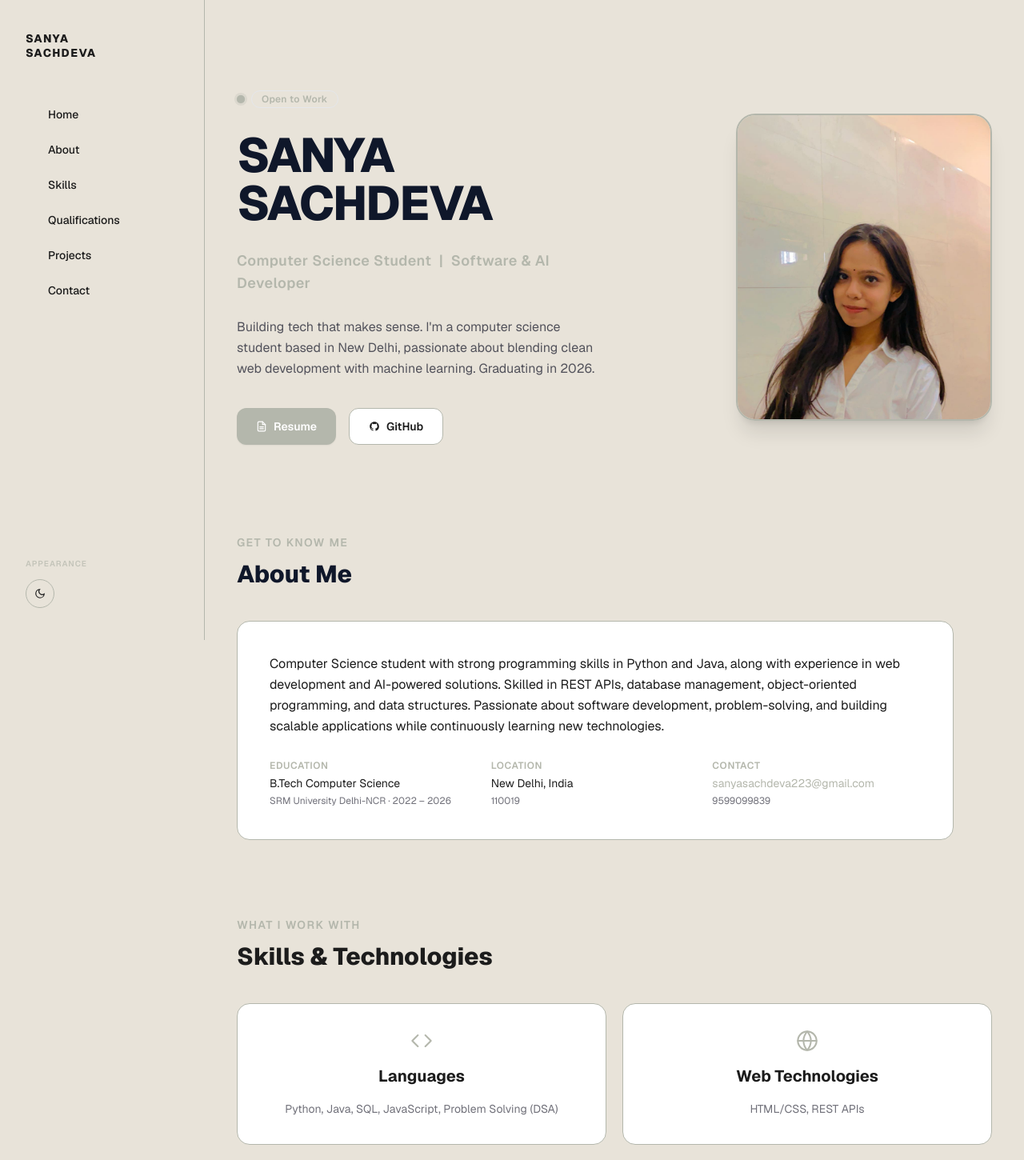
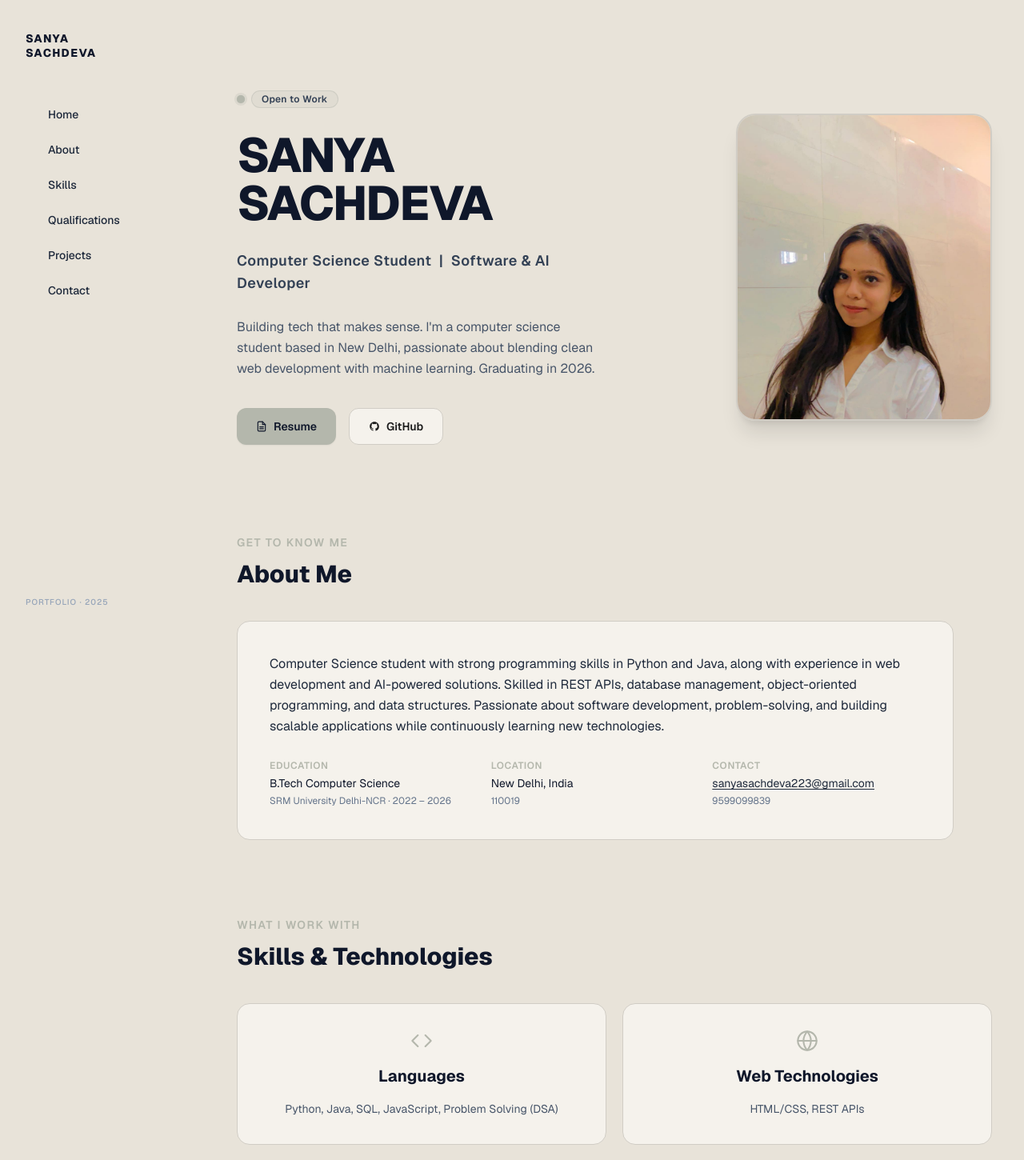
Before and after one commit to sanya1911/Portfolio-Website, a Next.js app: page / in a window 1280 px wide. Shown: the top 1450 px of the page at 80% size. Built offline with nearby package versions, Linux system fonts and the light colour scheme.

Commit message:
Changes in theme

```diff
--- a/app/globals.css
+++ b/app/globals.css
@@ -2,22 +2,14 @@
 @tailwind components;
 @tailwind utilities;
 
+/* ── Single light theme — no dark mode ── */
 :root {
   --background: #e8e3d9;
   --foreground: #1c1c1c;
-  --card: #ffffff;
-  --border: #B4B7AC;
-  --accent: #B4B7AC;
+  --card:       #f5f2ec;
+  --border:     #d1cdc5;
+  --accent:     #B4B7AC;
   --sidebar-bg: #e8e3d9;
-}
-
-.dark {
-  --background: #141414;
-  --foreground: #e8e6e1;
-  --card: #1e1e1e;
-  --border: #2e2e2e;
-  --accent: #B4B7AC;
-  --sidebar-bg: #1a1a1a;
 }
 
 html {
@@ -26,26 +18,17 @@ html {
 
 body {
   background-color: var(--background);
-  color: var(--foreground);
+  color:            var(--foreground);
   font-family: var(--font-geist-sans), Inter, system-ui, sans-serif;
   -webkit-font-smoothing: antialiased;
   -moz-osx-font-smoothing: grayscale;
-  transition: background-color 0.3s ease, color 0.3s ease;
 }
 
-/* Sidebar vertical text (right sidebar email) */
-.vertical-text {
-  writing-mode: vertical-rl;
-  text-orientation: mixed;
-  transform: rotate(180deg);
-}
-
-/* Pulse animation — uses exact accent hex */
+/* Pulse animation for "Open to Work" dot */
 @keyframes pulse-sage {
   0%, 100% { box-shadow: 0 0 0 0 rgba(180, 183, 172, 0.55); }
   70%       { box-shadow: 0 0 0 6px rgba(180, 183, 172, 0); }
 }
-
 .pulse-dot {
   animation: pulse-sage 2s ease-in-out infinite;
 }
--- a/app/layout.tsx
+++ b/app/layout.tsx
@@ -17,8 +17,8 @@ export default function RootLayout({
   children: React.ReactNode;
 }) {
   return (
-    <html lang="en" className={`${GeistSans.variable} ${GeistMono.variable}`} suppressHydrationWarning>
-      <body className="antialiased">
+    <html lang="en" className={`${GeistSans.variable} ${GeistMono.variable}`}>
+      <body className="antialiased bg-[#e8e3d9] text-[#1c1c1c]">
         <ThemeProvider>{children}</ThemeProvider>
       </body>
     </html>
--- a/components/About.tsx
+++ b/components/About.tsx
@@ -13,7 +13,7 @@ export default function About() {
         initial={{ opacity: 0, y: 10 }}
         animate={isInView ? { opacity: 1, y: 0 } : {}}
         transition={{ duration: 0.4 }}
-        className="text-sm font-semibold uppercase tracking-widest text-[var(--accent)] mb-3"
+        className="text-sm font-semibold uppercase tracking-widest text-[#B4B7AC] mb-3"
       >
         Get to know me
       </motion.p>
@@ -21,7 +21,7 @@ export default function About() {
         initial={{ opacity: 0, y: 14 }}
         animate={isInView ? { opacity: 1, y: 0 } : {}}
         transition={{ duration: 0.45, delay: 0.05 }}
-        className="text-3xl font-extrabold text-slate-900 dark:text-white mb-10"
+        className="text-3xl font-extrabold text-slate-900 mb-10"
       >
         About Me
       </motion.h2>
@@ -32,7 +32,7 @@ export default function About() {
         transition={{ duration: 0.55, delay: 0.1, ease: "easeOut" }}
         className="bg-[var(--card)] border border-[var(--border)] rounded-2xl p-8 sm:p-10 space-y-5 max-w-4xl"
       >
-        <p className="text-[var(--foreground)] text-base leading-relaxed">
+        <p className="text-slate-800 text-base leading-relaxed">
           Computer Science student with strong programming skills in Python and Java, along with
           experience in web development and AI-powered solutions. Skilled in REST APIs, database
           management, object-oriented programming, and data structures. Passionate about software
@@ -41,24 +41,24 @@ export default function About() {
         </p>
         <div className="pt-2 grid grid-cols-1 sm:grid-cols-3 gap-4 text-sm">
           <div className="space-y-1">
-            <p className="font-semibold text-[var(--accent)] text-xs uppercase tracking-wider">Education</p>
-            <p className="text-[var(--foreground)]">B.Tech Computer Science</p>
-            <p className="text-zinc-500 dark:text-zinc-400 text-xs">SRM University Delhi-NCR · 2022 – 2026</p>
+            <p className="font-semibold text-[#B4B7AC] text-xs uppercase tracking-wider">Education</p>
+            <p className="text-slate-900">B.Tech Computer Science</p>
+            <p className="text-slate-500 text-xs">SRM University Delhi-NCR · 2022 – 2026</p>
           </div>
           <div className="space-y-1">
-            <p className="font-semibold text-[var(--accent)] text-xs uppercase tracking-wider">Location</p>
-            <p className="text-[var(--foreground)]">New Delhi, India</p>
-            <p className="text-zinc-500 dark:text-zinc-400 text-xs">110019</p>
+            <p className="font-semibold text-[#B4B7AC] text-xs uppercase tracking-wider">Location</p>
+            <p className="text-slate-900">New Delhi, India</p>
+            <p className="text-slate-500 text-xs">110019</p>
           </div>
           <div className="space-y-1">
-            <p className="font-semibold text-[var(--accent)] text-xs uppercase tracking-wider">Contact</p>
+            <p className="font-semibold text-[#B4B7AC] text-xs uppercase tracking-wider">Contact</p>
             <a
               href="mailto:sanyasachdeva223@gmail.com"
-              className="text-[var(--accent)] hover:underline underline-offset-2 transition-colors block truncate"
+              className="text-slate-800 hover:text-[#B4B7AC] underline underline-offset-2 transition-colors block truncate"
             >
               sanyasachdeva223@gmail.com
             </a>
-            <p className="text-zinc-500 dark:text-zinc-400 text-xs">9599099839</p>
+            <p className="text-slate-500 text-xs">9599099839</p>
           </div>
         </div>
       </motion.div>
--- a/components/Hero.tsx
+++ b/components/Hero.tsx
@@ -29,7 +29,7 @@ export default function Hero() {
                 <span className="animate-ping absolute inline-flex h-full w-full rounded-full bg-[#B4B7AC] opacity-60" />
                 <span className="relative inline-flex rounded-full h-2.5 w-2.5 bg-[#B4B7AC] pulse-dot" />
               </span>
-              <span className="text-xs font-semibold text-[var(--accent)] bg-[var(--accent)]/10 border border-[var(--accent)]/40 rounded-full px-3 py-0.5 tracking-wide">
+              <span className="text-xs font-semibold text-slate-700 bg-[#B4B7AC]/15 border border-[#B4B7AC]/40 rounded-full px-3 py-0.5 tracking-wide">
                 Open to Work
               </span>
             </motion.div>
@@ -44,12 +44,12 @@ export default function Hero() {
             </motion.h1>
 
             {/* Role */}
-            <motion.p custom={2} variants={fadeUp} className="text-[var(--accent)] text-lg font-semibold tracking-wide">
+            <motion.p custom={2} variants={fadeUp} className="text-slate-700 text-lg font-semibold tracking-wide">
               Computer Science Student &nbsp;|&nbsp; Software &amp; AI Developer
             </motion.p>
 
             {/* Bio */}
-            <motion.p custom={3} variants={fadeUp} className="text-zinc-600 dark:text-zinc-400 text-base leading-relaxed max-w-lg">
+            <motion.p custom={3} variants={fadeUp} className="text-slate-600 text-base leading-relaxed max-w-lg">
               Building tech that makes sense. I&apos;m a computer science student based in New Delhi,
               passionate about blending clean web development with machine learning. Graduating in 2026.
             </motion.p>
@@ -60,7 +60,7 @@ export default function Hero() {
                 href="/resume.pdf"
                 target="_blank"
                 rel="noopener noreferrer"
-                className="inline-flex items-center gap-2 px-6 py-3 bg-[var(--accent)] hover:opacity-90 text-white text-sm font-semibold rounded-xl transition-opacity shadow-sm"
+                className="inline-flex items-center gap-2 px-6 py-3 bg-[#B4B7AC] hover:opacity-90 text-slate-900 text-sm font-semibold rounded-xl transition-opacity shadow-sm"
               >
                 <svg width="14" height="14" viewBox="0 0 24 24" fill="none" stroke="currentColor" strokeWidth="2" strokeLinecap="round" strokeLinejoin="round" aria-hidden="true">
                   <path d="M14 2H6a2 2 0 0 0-2 2v16a2 2 0 0 0 2 2h12a2 2 0 0 0 2-2V8z" />
--- a/components/Nav.tsx
+++ b/components/Nav.tsx
@@ -2,7 +2,6 @@
 
 import { useState } from "react";
 import { motion, AnimatePresence } from "framer-motion";
-import { useTheme } from "./ThemeProvider";
 
 const links = [
   { label: "Home",           href: "#home" },
@@ -13,38 +12,10 @@ const links = [
   { label: "Contact",        href: "#contact" },
 ];
 
-function ThemeToggle({ compact = false }: { compact?: boolean }) {
-  const { theme, toggle } = useTheme();
-  return (
-    <button
-      onClick={toggle}
-      aria-label={theme === "dark" ? "Switch to light mode" : "Switch to dark mode"}
-      className={`flex items-center justify-center rounded-full border border-[var(--accent)] text-[var(--foreground)] hover:bg-[var(--accent)] hover:text-white transition-colors ${
-        compact ? "w-8 h-8" : "w-9 h-9"
-      }`}
-    >
-      {theme === "dark" ? (
-        /* Sun icon */
-        <svg width={compact ? 14 : 15} height={compact ? 14 : 15} viewBox="0 0 24 24" fill="none" stroke="currentColor" strokeWidth="2" strokeLinecap="round">
-          <circle cx="12" cy="12" r="5" />
-          <line x1="12" y1="1"  x2="12" y2="3"  />
-          <line x1="12" y1="21" x2="12" y2="23" />
-          <line x1="4.22" y1="4.22"   x2="5.64" y2="5.64"   />
-          <line x1="18.36" y1="18.36" x2="19.78" y2="19.78" />
-          <line x1="1"  y1="12" x2="3"  y2="12" />
-          <line x1="21" y1="12" x2="23" y2="12" />
-          <line x1="4.22" y1="19.78"  x2="5.64" y2="18.36"  />
-          <line x1="18.36" y1="5.64"  x2="19.78" y2="4.22"  />
-        </svg>
-      ) : (
-        /* Moon icon */
-        <svg width={compact ? 13 : 14} height={compact ? 13 : 14} viewBox="0 0 24 24" fill="none" stroke="currentColor" strokeWidth="2" strokeLinecap="round">
-          <path d="M21 12.79A9 9 0 1 1 11.21 3 7 7 0 0 0 21 12.79z" />
-        </svg>
-      )}
-    </button>
-  );
-}
+const SIDEBAR_STYLE: React.CSSProperties = {
+  backgroundColor: "#e8e3d9",
+  // No border — seamless blend with main content
+};
 
 export default function Nav() {
   const [mobileOpen, setMobileOpen] = useState(false);
@@ -55,15 +26,33 @@ export default function Nav() {
     if (el) el.scrollIntoView({ behavior: "smooth" });
   };
 
+  const NavLinks = () => (
+    <ul className="space-y-1">
+      {links.map((link) => (
+        <li key={link.href}>
+          <a
+            href={link.href}
+            onClick={(e) => { e.preventDefault(); handleClick(link.href); }}
+            className="group flex items-center gap-3 py-2.5 px-3 rounded-lg text-sm font-medium text-slate-800 hover:text-[#B4B7AC] transition-colors"
+          >
+            {/* Hover accent bar */}
+            <span
+              className="block w-1 h-4 rounded-full bg-transparent group-hover:bg-[#B4B7AC] transition-colors shrink-0"
+              aria-hidden="true"
+            />
+            {link.label}
+          </a>
+        </li>
+      ))}
+    </ul>
+  );
+
   return (
     <>
-      {/* ─── DESKTOP: fixed left vertical sidebar ─────────────────────────── */}
+      {/* ── DESKTOP: fixed left vertical sidebar (no border) ── */}
       <aside
         className="hidden lg:flex fixed left-0 top-0 h-screen w-64 z-50 flex-col justify-between py-10 px-8"
-        style={{
-          backgroundColor: "var(--sidebar-bg)",
-          borderRight: "1px solid var(--accent)",
-        }}
+        style={SIDEBAR_STYLE}
         aria-label="Main navigation"
       >
         {/* Top: name */}
@@ -71,63 +60,33 @@ export default function Nav() {
           <a
             href="#home"
             onClick={(e) => { e.preventDefault(); handleClick("#home"); }}
-            className="block font-extrabold text-sm tracking-widest uppercase text-[var(--foreground)] hover:text-[var(--accent)] transition-colors leading-tight mb-12"
+            className="block font-extrabold text-sm tracking-widest uppercase text-slate-900 hover:text-[#B4B7AC] transition-colors leading-tight mb-12"
           >
             SANYA<br />SACHDEVA
           </a>
-
-          {/* Nav links */}
-          <nav>
-            <ul className="space-y-1">
-              {links.map((link) => (
-                <li key={link.href}>
-                  <a
-                    href={link.href}
-                    onClick={(e) => { e.preventDefault(); handleClick(link.href); }}
-                    className="group flex items-center gap-3 py-2.5 px-3 rounded-lg text-sm font-medium text-[var(--foreground)] hover:text-[var(--accent)] hover:bg-[var(--accent)]/10 transition-all"
-                  >
-                    {/* Active-state bar */}
-                    <span
-                      className="block w-1 h-4 rounded-full bg-transparent group-hover:bg-[var(--accent)] transition-colors"
-                      aria-hidden="true"
-                    />
-                    {link.label}
-                  </a>
-                </li>
-              ))}
-            </ul>
+          <nav aria-label="Primary navigation">
+            <NavLinks />
           </nav>
         </div>
 
-        {/* Bottom: theme toggle */}
-        <div className="flex flex-col gap-3">
-          <p className="text-[10px] uppercase tracking-widest text-[var(--accent)] font-semibold opacity-70">
-            Appearance
+        {/* Bottom: subtle branding line only */}
+        <p className="text-[10px] uppercase tracking-widest text-slate-400 font-medium">
+          Portfolio · 2025
         </p>
-          <ThemeToggle />
-        </div>
       </aside>
 
-      {/* ─── MOBILE: top bar + slide-in drawer ────────────────────────────── */}
+      {/* ── MOBILE: slim top bar ── */}
       <header
         className="lg:hidden fixed top-0 left-0 right-0 z-50 h-14 flex items-center justify-between px-5"
-        style={{
-          backgroundColor: "var(--sidebar-bg)",
-          borderBottom: "1px solid var(--accent)",
-        }}
+        style={SIDEBAR_STYLE}
       >
-        {/* Name */}
         <a
           href="#home"
           onClick={(e) => { e.preventDefault(); handleClick("#home"); }}
-          className="font-extrabold text-xs tracking-widest uppercase text-[var(--foreground)]"
+          className="font-extrabold text-xs tracking-widest uppercase text-slate-900"
         >
           SANYA SACHDEVA
         </a>
-
-        {/* Right controls */}
-        <div className="flex items-center gap-3">
-          <ThemeToggle compact />
 
         {/* Hamburger */}
         <button
@@ -135,29 +94,25 @@ export default function Nav() {
           onClick={() => setMobileOpen((v) => !v)}
           className="w-8 h-8 flex flex-col items-center justify-center gap-1.5"
         >
-            <span className={`block w-5 h-0.5 bg-[var(--foreground)] transition-transform duration-200 ${mobileOpen ? "translate-y-2 rotate-45" : ""}`} />
-            <span className={`block w-5 h-0.5 bg-[var(--foreground)] transition-opacity duration-200 ${mobileOpen ? "opacity-0" : ""}`} />
-            <span className={`block w-5 h-0.5 bg-[var(--foreground)] transition-transform duration-200 ${mobileOpen ? "-translate-y-2 -rotate-45" : ""}`} />
+          <span className={`block w-5 h-0.5 bg-slate-700 transition-transform duration-200 ${mobileOpen ? "translate-y-2 rotate-45" : ""}`} />
+          <span className={`block w-5 h-0.5 bg-slate-700 transition-opacity duration-200 ${mobileOpen ? "opacity-0" : ""}`} />
+          <span className={`block w-5 h-0.5 bg-slate-700 transition-transform duration-200 ${mobileOpen ? "-translate-y-2 -rotate-45" : ""}`} />
         </button>
-        </div>
       </header>
 
-      {/* Mobile overlay drawer */}
+      {/* Mobile slide-in drawer */}
       <AnimatePresence>
         {mobileOpen && (
           <>
-            {/* Backdrop */}
             <motion.div
               key="backdrop"
               initial={{ opacity: 0 }}
               animate={{ opacity: 1 }}
               exit={{ opacity: 0 }}
               transition={{ duration: 0.2 }}
-              className="lg:hidden fixed inset-0 z-40 bg-black/40"
+              className="lg:hidden fixed inset-0 z-40 bg-black/30"
               onClick={() => setMobileOpen(false)}
             />
-
-            {/* Drawer */}
             <motion.nav
               key="drawer"
               initial={{ x: "-100%" }}
@@ -165,35 +120,18 @@ export default function Nav() {
               exit={{ x: "-100%" }}
               transition={{ duration: 0.25, ease: "easeOut" }}
               className="lg:hidden fixed left-0 top-0 h-full w-64 z-50 flex flex-col justify-between py-10 px-8"
-              style={{
-                backgroundColor: "var(--sidebar-bg)",
-                borderRight: "1px solid var(--accent)",
-              }}
+              style={SIDEBAR_STYLE}
               aria-label="Mobile navigation"
             >
               <div>
-                <p className="font-extrabold text-sm tracking-widest uppercase text-[var(--foreground)] mb-10">
+                <p className="font-extrabold text-sm tracking-widest uppercase text-slate-900 mb-10">
                   SANYA<br />SACHDEVA
                 </p>
-                <ul className="space-y-1">
-                  {links.map((link) => (
-                    <li key={link.href}>
-                      <a
-                        href={link.href}
-                        onClick={(e) => { e.preventDefault(); handleClick(link.href); }}
-                        className="group flex items-center gap-3 py-2.5 px-3 rounded-lg text-sm font-medium text-[var(--foreground)] hover:text-[var(--accent)] hover:bg-[var(--accent)]/10 transition-all"
-                      >
-                        <span className="block w-1 h-4 rounded-full bg-transparent group-hover:bg-[var(--accent)] transition-colors" aria-hidden="true" />
-                        {link.label}
-                      </a>
-                    </li>
-                  ))}
-                </ul>
+                <NavLinks />
               </div>
-              <div className="flex flex-col gap-3">
-                <p className="text-[10px] uppercase tracking-widest text-[var(--accent)] font-semibold opacity-70">Appearance</p>
-                <ThemeToggle />
-              </div>
+              <p className="text-[10px] uppercase tracking-widest text-slate-400 font-medium">
+                Portfolio · 2025
+              </p>
             </motion.nav>
           </>
         )}
--- a/components/Skills.tsx
+++ b/components/Skills.tsx
@@ -61,7 +61,7 @@ export default function Skills() {
         initial={{ opacity: 0, y: 10 }}
         animate={isInView ? { opacity: 1, y: 0 } : {}}
         transition={{ duration: 0.4 }}
-        className="text-sm font-semibold uppercase tracking-widest text-[var(--accent)] mb-3"
+        className="text-sm font-semibold uppercase tracking-widest text-[#B4B7AC] mb-3"
       >
         What I work with
       </motion.p>
@@ -69,7 +69,7 @@ export default function Skills() {
         initial={{ opacity: 0, y: 14 }}
         animate={isInView ? { opacity: 1, y: 0 } : {}}
         transition={{ duration: 0.45, delay: 0.05 }}
-        className="text-3xl font-extrabold text-[var(--foreground)] mb-10"
+        className="text-3xl font-extrabold text-slate-900 mb-10"
       >
         Skills &amp; Technologies
       </motion.h2>
@@ -84,9 +84,9 @@ export default function Skills() {
             whileHover={{ y: -3 }}
             className="bg-[var(--card)] border border-[var(--border)] rounded-2xl p-8 flex flex-col items-center text-center gap-4"
           >
-            <div className="text-[var(--accent)]">{card.icon}</div>
-            <h3 className="text-xl font-bold text-[var(--foreground)]">{card.title}</h3>
-            <p className="text-zinc-500 dark:text-zinc-400 text-sm leading-relaxed">{card.text}</p>
+            <div className="text-[#B4B7AC]">{card.icon}</div>
+            <h3 className="text-xl font-bold text-slate-900">{card.title}</h3>
+            <p className="text-slate-600 text-sm leading-relaxed">{card.text}</p>
           </motion.div>
         ))}
       </div>
--- a/components/ThemeProvider.tsx
+++ b/components/ThemeProvider.tsx
@@ -1,8 +1,11 @@
+// Dark mode is disabled — light theme only.
+// This wrapper is kept so Nav.tsx imports don't break,
+// but toggle() is a no-op and theme is always "light".
 "use client";
 
-import { createContext, useContext, useEffect, useState } from "react";
+import { createContext, useContext } from "react";
 
-type Theme = "light" | "dark";
+type Theme = "light";
 
 const ThemeContext = createContext<{ theme: Theme; toggle: () => void }>({
   theme: "light",
@@ -14,25 +17,8 @@ export function useTheme() {
 }
 
 export default function ThemeProvider({ children }: { children: React.ReactNode }) {
-  const [theme, setTheme] = useState<Theme>("light");
-
-  useEffect(() => {
-    const stored = localStorage.getItem("theme") as Theme | null;
-    const preferred = window.matchMedia("(prefers-color-scheme: dark)").matches ? "dark" : "light";
-    const initial = stored ?? preferred;
-    setTheme(initial);
-    document.documentElement.classList.toggle("dark", initial === "dark");
-  }, []);
-
-  const toggle = () => {
-    const next = theme === "light" ? "dark" : "light";
-    setTheme(next);
-    document.documentElement.classList.toggle("dark", next === "dark");
-    localStorage.setItem("theme", next);
-  };
-
   return (
-    <ThemeContext.Provider value={{ theme, toggle }}>
+    <ThemeContext.Provider value={{ theme: "light", toggle: () => {} }}>
       {children}
     </ThemeContext.Provider>
   );
```
Also changed, not shown: components/Contact.tsx (+8 -8 lines), components/Projects.tsx (+4 -4 lines), components/Qualifications.tsx (+7 -7 lines). Lines whose indentation alone changed are shown as unchanged.
